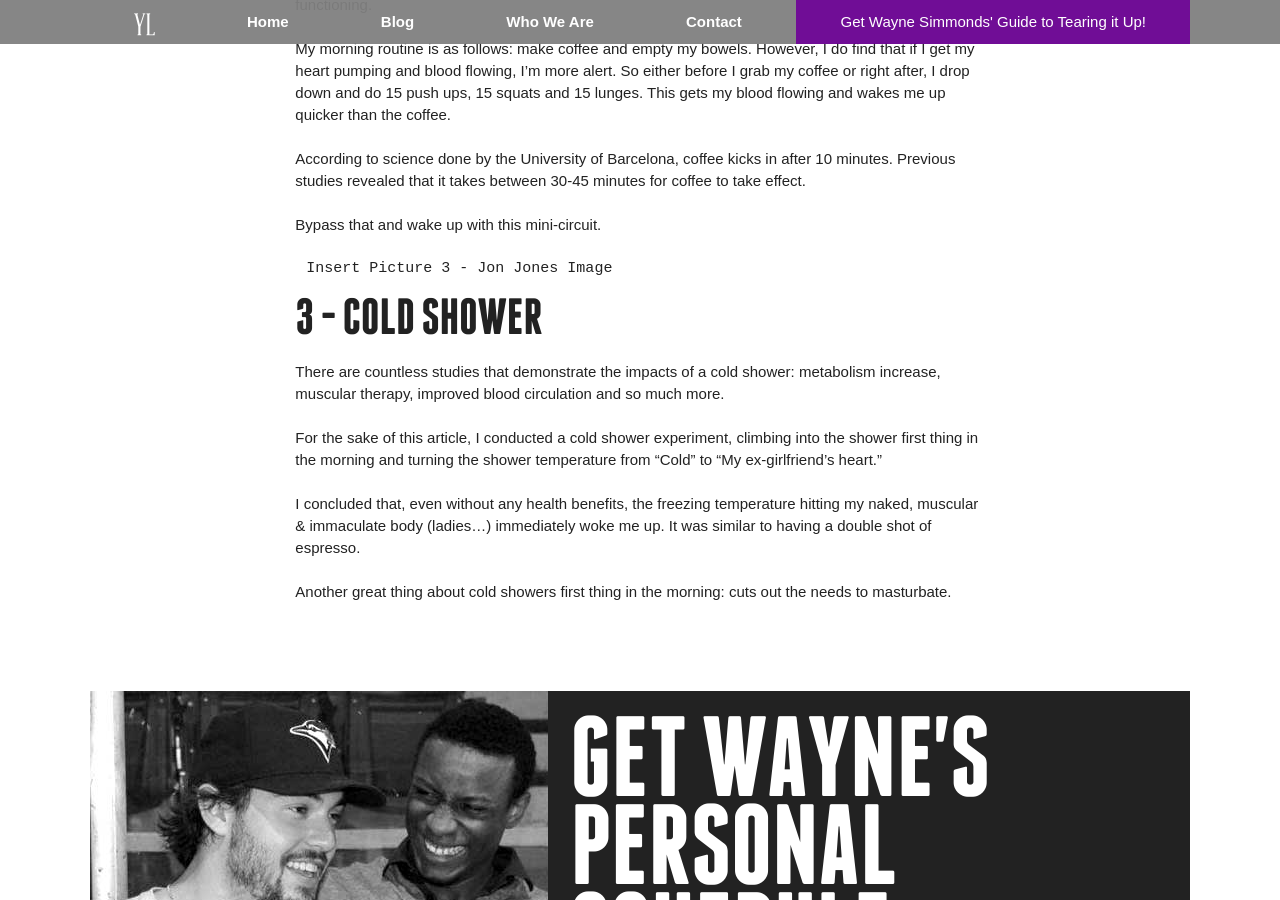
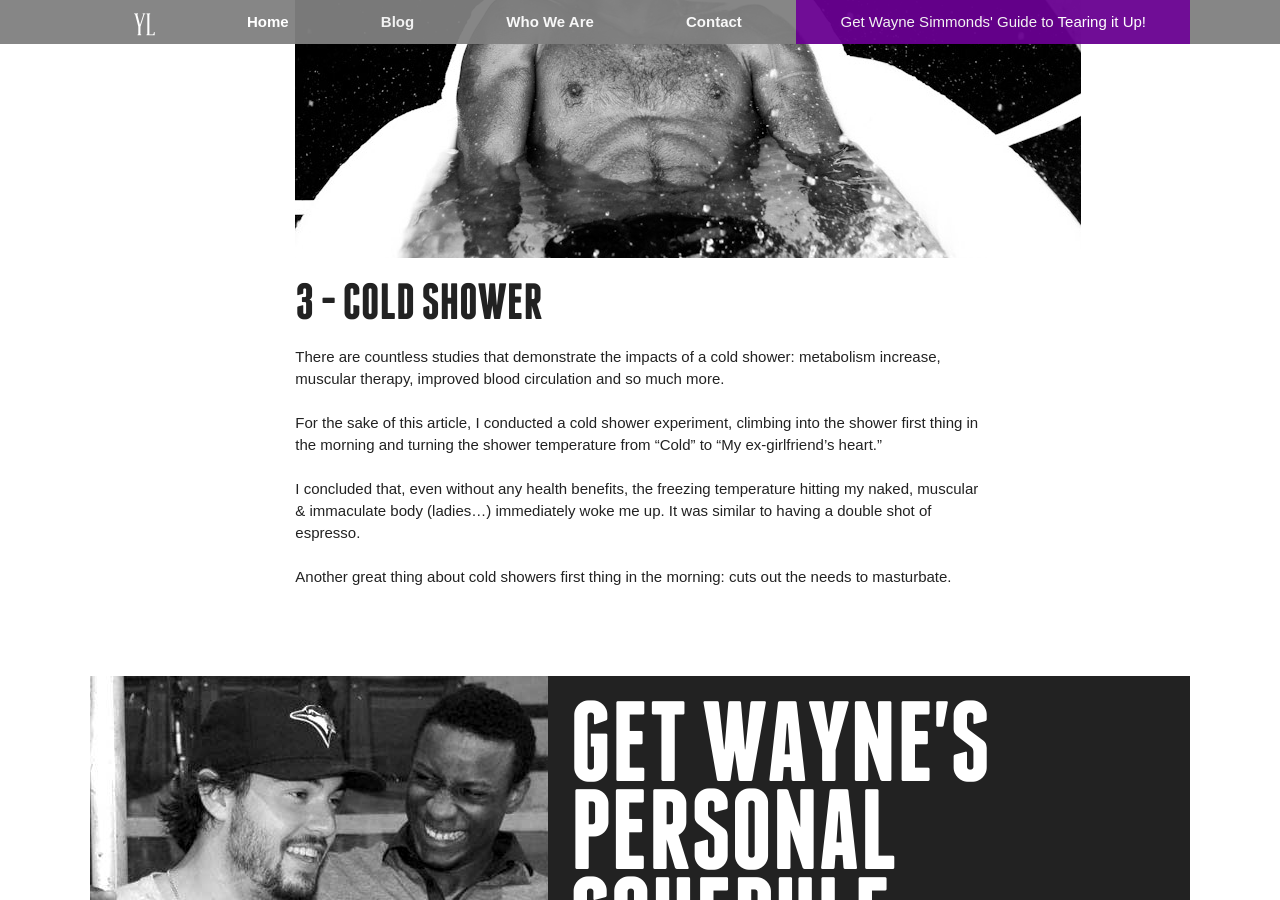
Before and after one commit to yourlegacy/yourlegacy, a Jekyll site: the page built from _posts/2014-03-27-how-to-really-have-a-productive-day.md, in a window 1280 px wide and 900 px high, scrolled down 3348 px. Built offline with Jekyll 4.4.1, drawn with Linux system fonts in a browser that asks for light colours; nearby versions of some CDN libraries; some web fonts are replaced; comment, search, counter and statistics services are not loaded.

Commit message:
Updated 2014-03-27-how-to-really-have-a-productive-day.md

```diff
--- a/_posts/2014-03-27-how-to-really-have-a-productive-day.md
+++ b/_posts/2014-03-27-how-to-really-have-a-productive-day.md
@@ -23,8 +23,6 @@ How many times have you burnt your eggs because your private parts needed attent
 Next time you wake up, regardless of how much morning wood/lady wood you’ve got, ignore it and just start your day.
 
 ![circuit.jpg](/prose_media/circuit.jpg)
-![iceicebaby.jpg](/prose_media/iceicebaby.jpg)
-
 
 ## 2 - Quick Exercise Circuit
 
@@ -37,7 +35,7 @@ According to science done by the University of Barcelona, coffee kicks in after
 
 Bypass that and wake up with this mini-circuit.
 
-	Insert Picture 3 - Jon Jones Image
+![iceicebaby.jpg](/prose_media/iceicebaby.jpg)
 
 ## 3 - Cold Shower
 
```
